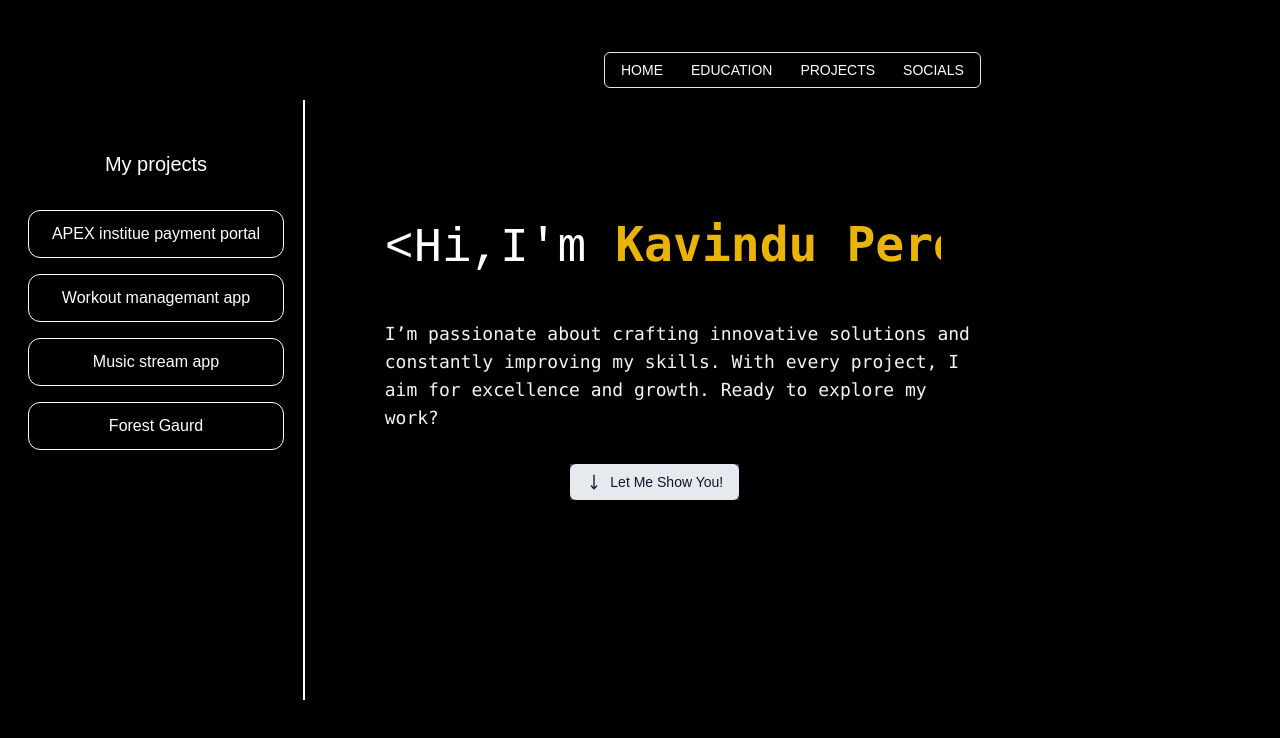
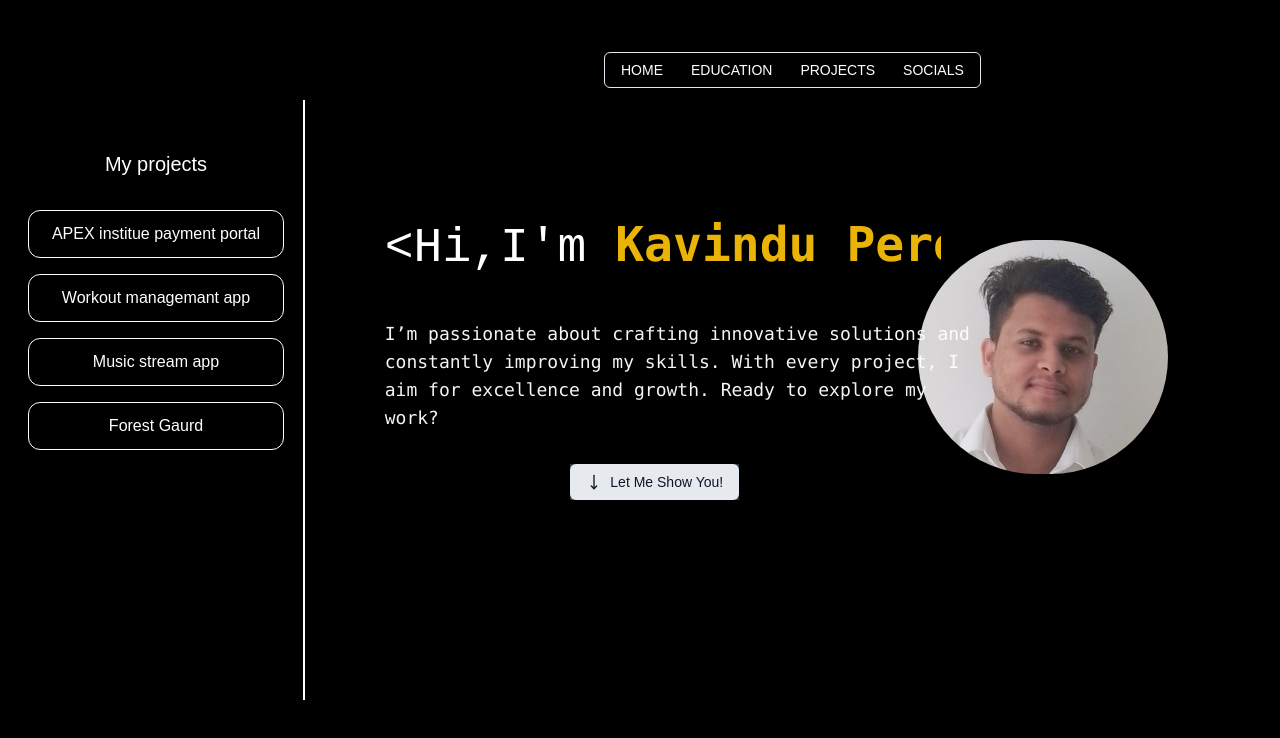
Before and after one commit to Kavindu401/Kavindu401.github.io, a Next.js app: page / in a window 1280 px wide. Shown: the top 738 px of the page. Built offline with nearby package versions, Linux system fonts and the light colour scheme.

Commit message:
Image with animation
Image with animation

```diff
--- a/next.config.ts
+++ b/next.config.ts
@@ -2,6 +2,9 @@ import type { NextConfig } from "next";
 
 const nextConfig: NextConfig = {
   output: 'export',
+  images: {
+    unoptimized: true, // Disable image optimization since GitHub Pages doesn't support Next.js image optimization
+  },
 };
 
 export default nextConfig;
--- a/src/app/page.css
+++ b/src/app/page.css
@@ -65,3 +65,17 @@
         visibility: visible;
     }
   }
+  #faceImage{
+    visibility: hidden;
+    animation: imageApear 2s 4s;
+    animation-fill-mode: forwards;
+  }
+
+  @keyframes imageApear{
+    0%{
+      opacity: 0;
+    }
+    100%{
+      visibility: visible;
+    }
+  }
--- a/src/app/page.tsx
+++ b/src/app/page.tsx
@@ -6,7 +6,6 @@ import Image from "next/image";
 import "./page.css";
 import { Button } from "@/components/ui/button";
 
-import { useEffect } from "react";
 
 import {
   Menubar,
@@ -83,7 +82,14 @@ export default function Home() {
         </Menubar>
         </div>
         <h1 className="headTxt">&lt;Hi,I'm <span className="text-yellow-500 font-bold font-mono">Kavindu Perera</span>/&gt;</h1>
-        {/* <img src="../assets/face.jpg" alt="kavindu" className="absolute right-28 top-60 rounded-full" width={250} height={250} /> */}
+        <Image
+        src={face}
+        id="faceImage"
+        className="absolute right-28 top-60 rounded-full"
+        alt="Kavindu Perera"
+        height={250}
+        width={250}
+        />
         {/* <h1 className="text-white mt-5 ml-40 text-5xl font-mono"><span className="text-yellow-500 font-bold font-mono">Kavindu Perera</span>/&gt;</h1> */}
         {/* <div className="h-[150px] md:w-[600px] ml-20 mt-10">
           <p className="text-white text-lg font-mono">&lt;"I’m dedicated to honing my skills and delivering high-quality work. I believe in the power of persistence and focus, always striving to improve with each project I take on. Without gibbering on more, let me show you what I’ve done."/&gt;</p>
```
